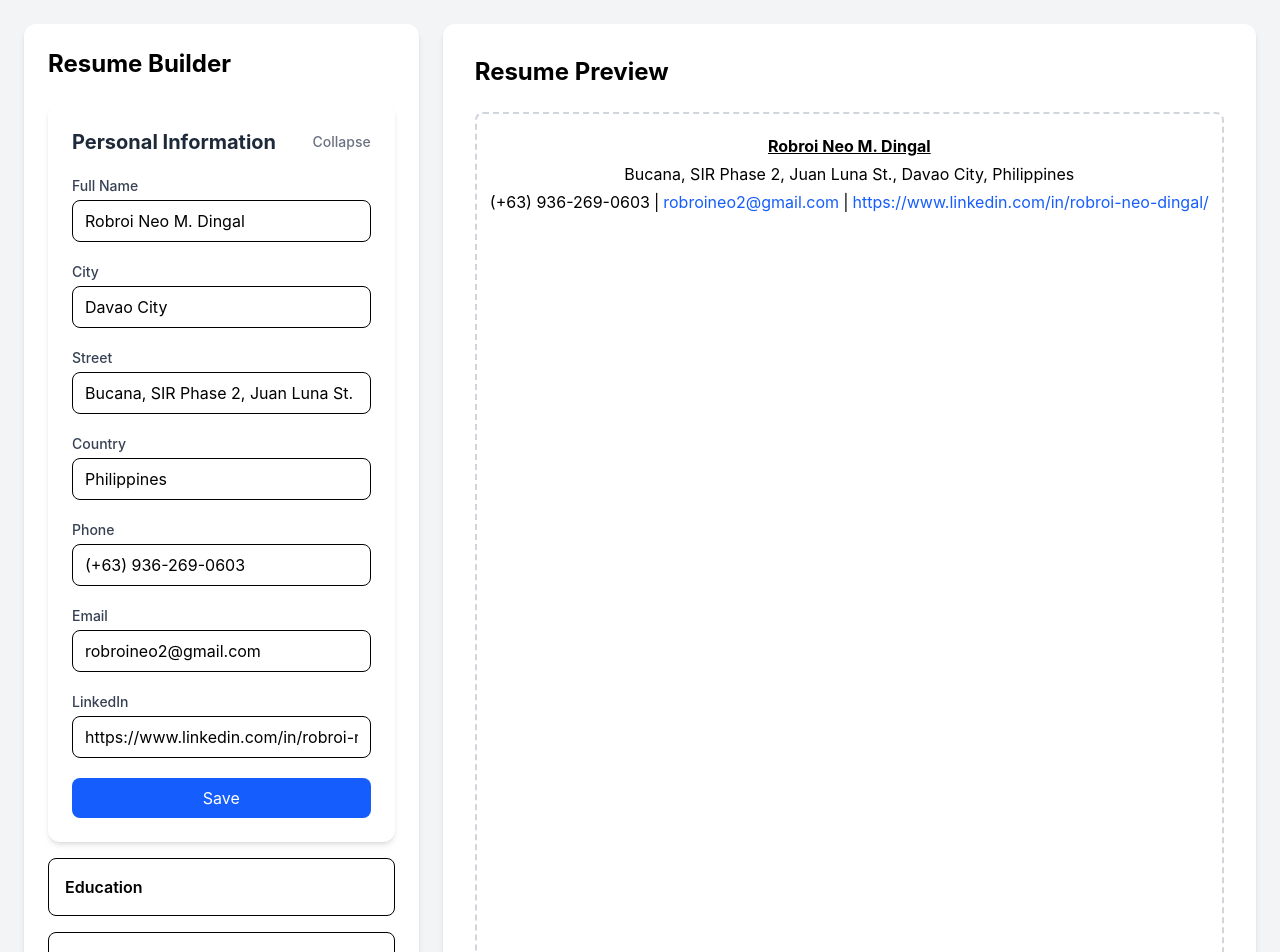
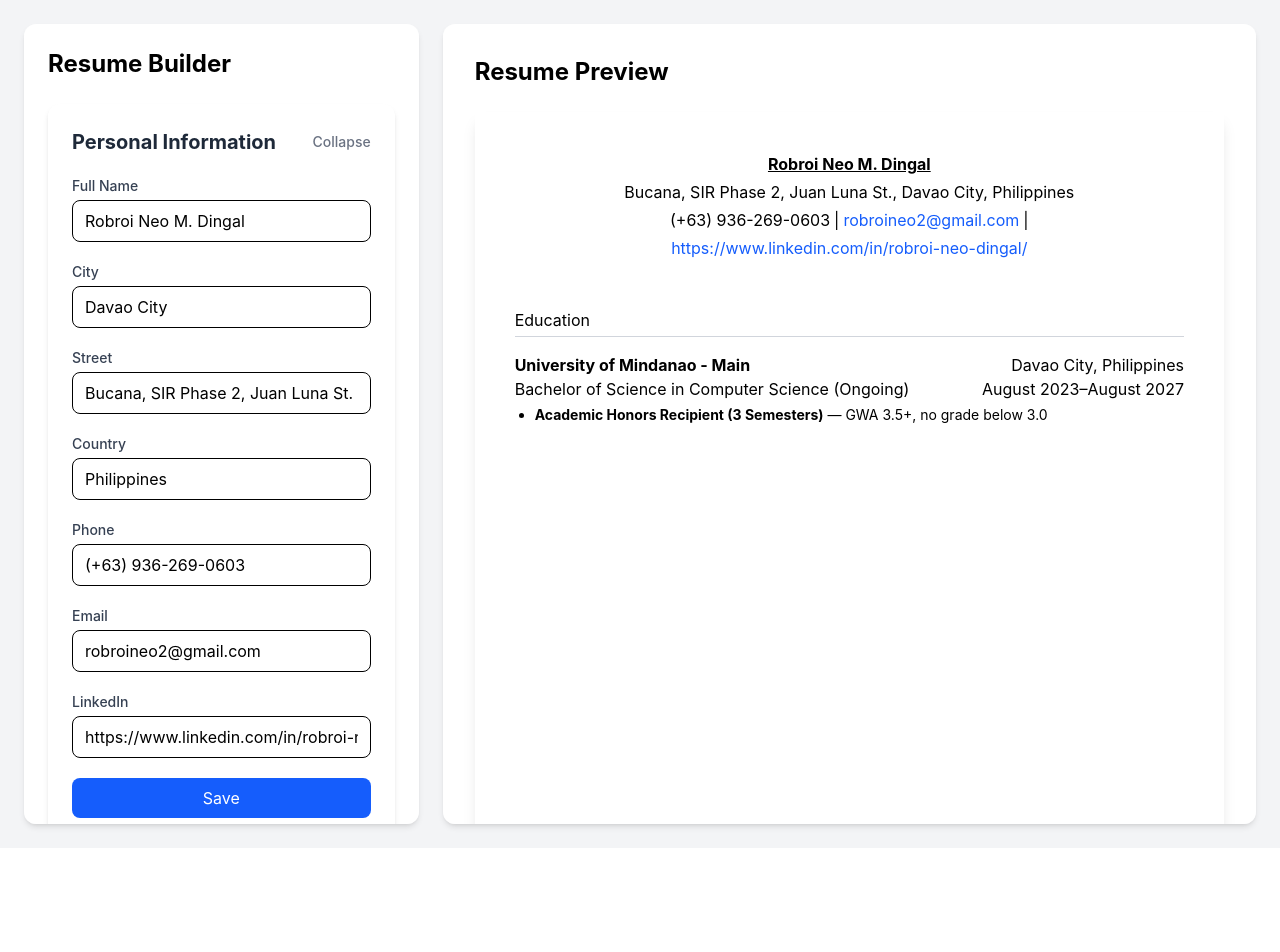
Before and after one commit to robroi-neo/odin-project, a React (Vite) app in the folder cv-app/: page / in a window 1280 px wide. Shown: the top 952 px of the page. After the commit the page ends 848 px from the top, so only its background shows below. Built offline with nearby package versions, Linux system fonts and the light colour scheme.

Commit message:
fix: forgor to commit App.jsx

```diff
--- a/cv-app/src/App.jsx
+++ b/cv-app/src/App.jsx
@@ -1,6 +1,8 @@
 import { useState } from "react";
 import GeneralInputForm from "./components/GeneralInputForm";
 import GeneralInfoPreview from "./components/GeneralInfoPreview";
+import EducationInfoPreview from "./components/EducationInfoPreview";
+import EducationInputForm from "./components/EducationInputForm";
 
 function App() {
   const [generalInfo, setGeneralInfo] = useState({
@@ -13,22 +15,32 @@ function App() {
     linkedIn: "https://www.linkedin.com/in/robroi-neo-dingal/",
   });
 
+  const [educationInfo, setEducationInfo] = useState([
+    {
+    university: "University of Mindanao - Main",
+    course: "Bachelor of Science in Computer Science (Ongoing)",
+    honors: "Academic Honors Recipient (3 Semesters) — GWA 3.5+, no grade below 3.0",
+    address: "Davao City, Philippines",
+    date: "August 2023–August 2027",
+   },
+  ])
+
   return (
     <div className="min-h-screen bg-gray-100 p-6">
       <div className="max-w-7xl mx-auto grid grid-cols-1 lg:grid-cols-3 gap-6">
 
         {/* Input Fields */}
-        <section className="bg-white rounded-xl shadow-md p-6 space-y-4">
+        <section className="bg-white rounded-xl shadow-md p-6 space-y-4 sticky top-6 max-h-screen overflow-y-auto">
           <h2 className="text-2xl font-bold mb-6">Resume Builder</h2>
 
           <GeneralInputForm
             generalInfo = {generalInfo}
             setGeneralInfo = {setGeneralInfo}
           />
-
-          <div className="p-4 border rounded-lg hover:bg-gray-50 cursor-pointer">
-            <h3 className="font-semibold">Education</h3>
-          </div>
+          <EducationInputForm
+            educationInfo = {educationInfo}
+            setEducationInfo = {setEducationInfo}
+          />
 
           <div className="p-4 border rounded-lg hover:bg-gray-50 cursor-pointer">
             <h3 className="font-semibold">Skills</h3>
@@ -50,15 +62,16 @@ function App() {
         </section>
 
         {/* Resume Preview */}
-        <section className="lg:col-span-2 bg-white rounded-xl shadow-md p-8 min-h-[800px]">
+        <section className="lg:col-span-2 bg-white rounded-xl shadow-md p-8 sticky top-6 max-h-screen overflow-y-auto">
           <h2 className="text-2xl font-bold mb-6">Resume Preview</h2>
-          <div className="pt-5 border-2 border-dashed border-gray-300 rounded-lg h-full flex justify-center">
-            <GeneralInfoPreview
-              generalInfo = {generalInfo}
-            />
+
+          <div className="flex justify-center">
+            {/* These numbers are there to emulate A4 Size */}
+            <div className="w-[794px] min-h-[1123px] bg-white shadow-lg p-10 print:shadow-none print:border-none">
+              <GeneralInfoPreview generalInfo={generalInfo} />
+              <EducationInfoPreview educationInfo={educationInfo} />
+            </div>
           </div>
-
-
         </section>
 
       </div>
```
